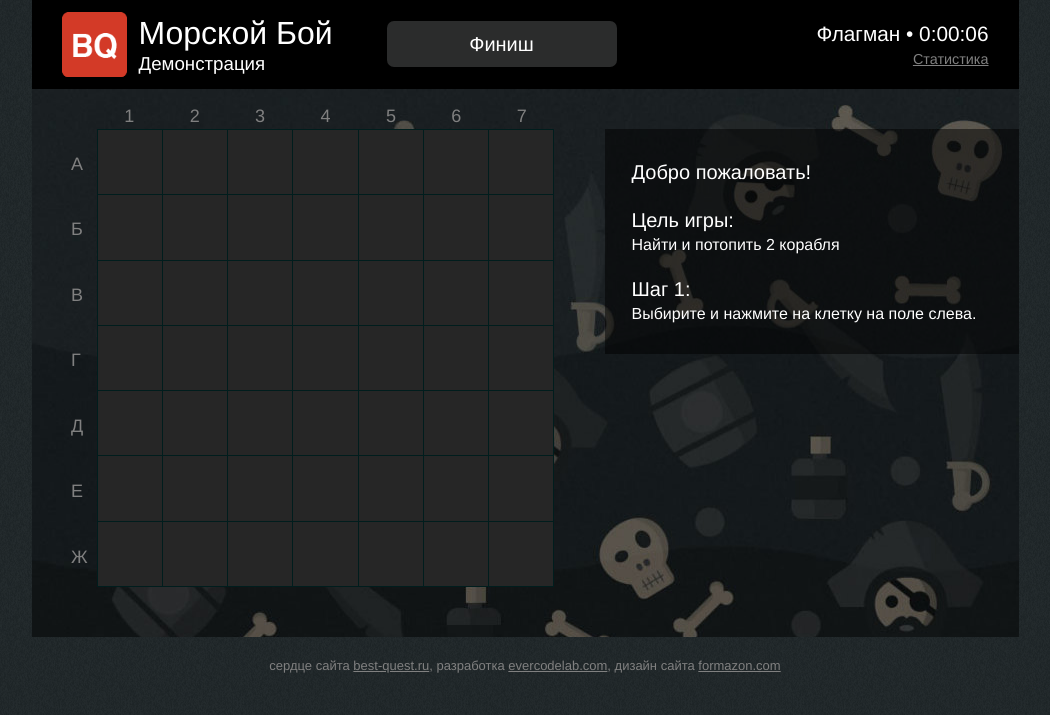
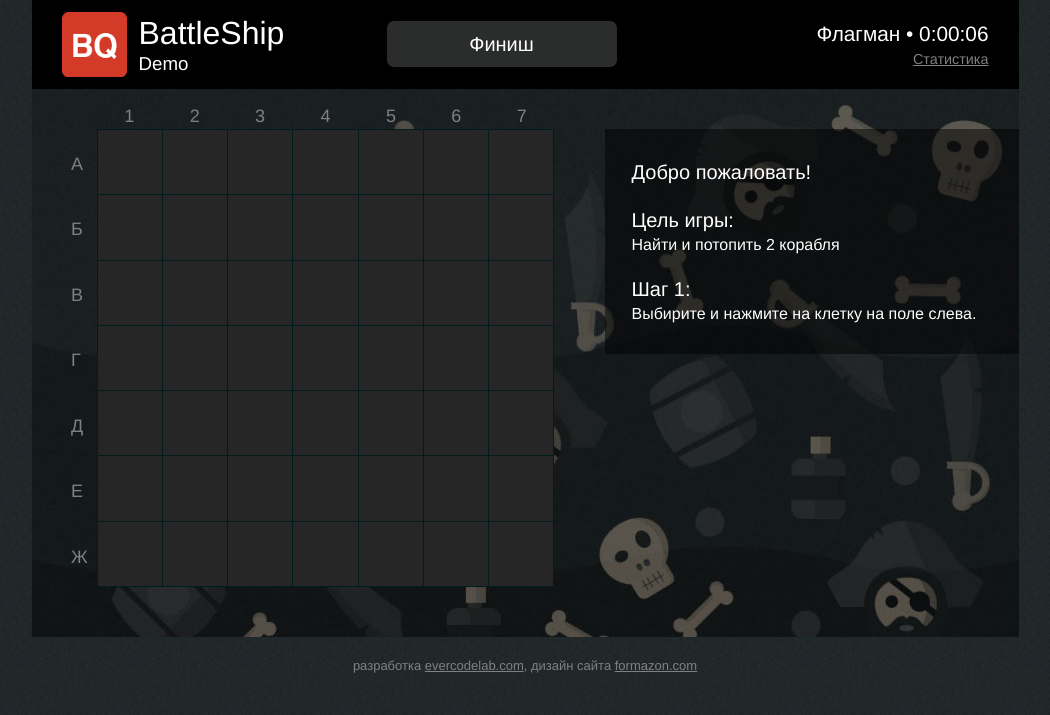
Before and after one commit to arturdubro/demobqbs, a plain HTML site: page index.html in a window 1280 px wide. Shown: the whole page, without its empty margins (115-1165 px from the left). Drawn offline with nearby package versions, Linux system fonts and the light colour scheme.

Commit message:
upd1
little fixes

```diff
--- a/index.html
+++ b/index.html
@@ -2,7 +2,7 @@
 <html>
 <head>
 	<meta http-equiv="Content-Type" content="text/html; charset=UTF-8">
-	<title>Морской бой</title>
+	<title>BattleShip Game</title>
 	<link href="./css/main.css" media="screen" rel="stylesheet" type="text/css">
 	<script src="http://code.jquery.com/jquery-1.10.1.min.js"></script>
 	<script type="text/javascript">$(document).bind("mobileinit", function(){$.extend($.mobile,{autoInitializePage:false})});</script>
@@ -14,7 +14,7 @@
 	<div class="header">
 		<div class="info"><p style="font-size: 130%;">Флагман • <span id="timer">0:00:00</span></p>
 			<a href="#" style="color:#808080; font-size: 90%;">Статистика</a><span id="stats"></span></div>
-		<div class="logo"><h1>Морской Бой</h1><h3>Демонстрация</h3></div>
+		<div class="logo"><h1>BattleShip</h1><h3>Demo</h3></div>
 		<a href class="finishdemo">Финиш</a>
 	</div>
 	<div id="videomax1"></div>
@@ -83,7 +83,7 @@
 		</div>
 	</div>
 	<div class="footer">
-		сердце сайта <a href="http://best-quest.ru">best-quest.ru</a>, разработка <a href="http://evercodelab.com">evercodelab.com</a>, дизайн сайта <a href="http://formazon.com">formazon.com</a>
+		разработка <a href="http://evercodelab.com">evercodelab.com</a>, дизайн сайта <a href="http://formazon.com">formazon.com</a>
 	</div>
 </div>
 </body>
```
